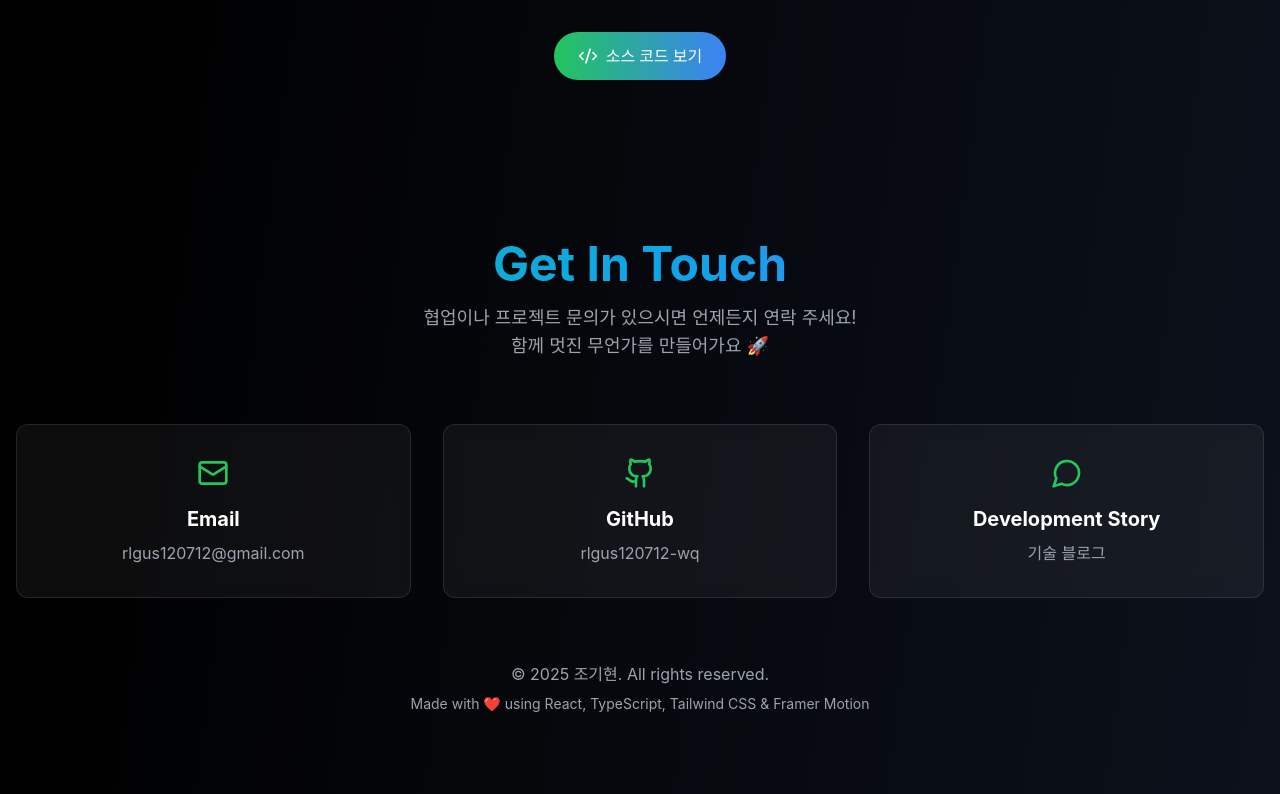
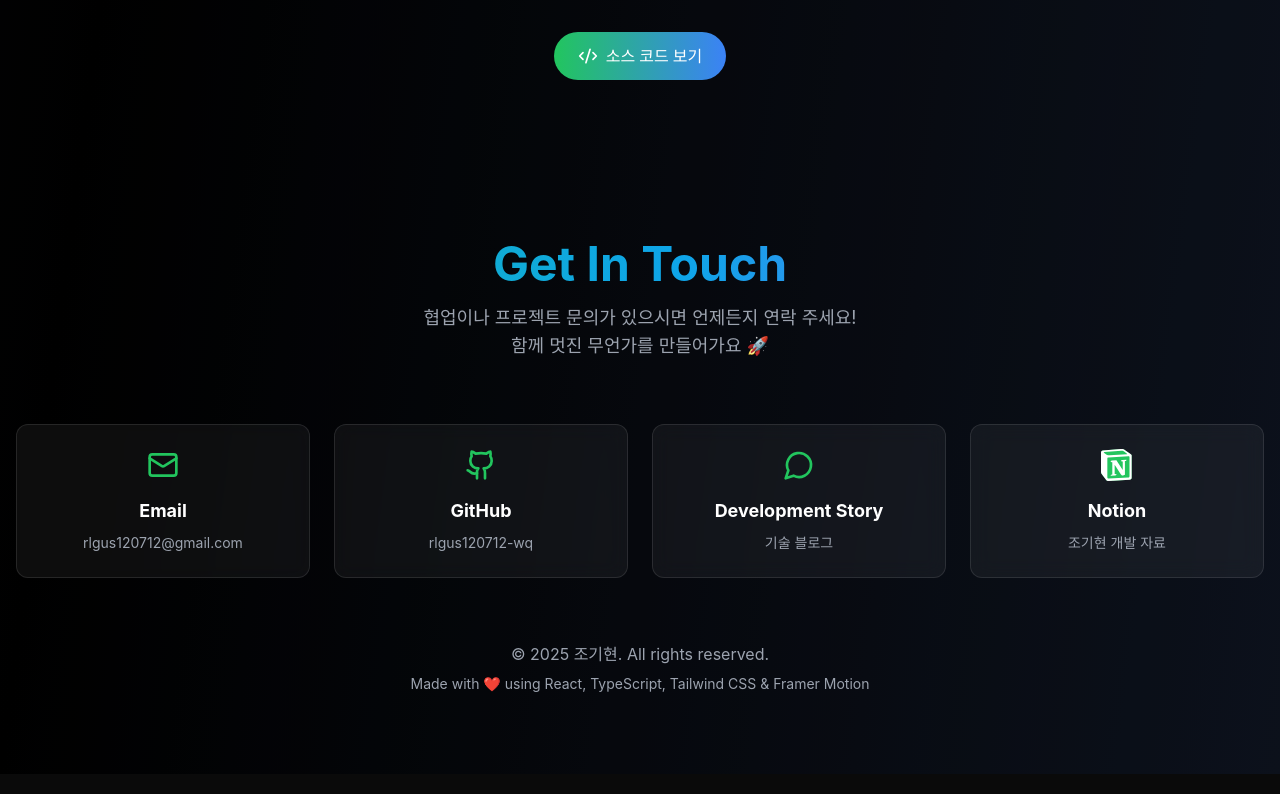
Before and after one commit to rlgus120712-wq/killer_joki_-development_story, a React (Vite) app in the folder portfolio/: page / in a window 1280 px wide. Shown: the part 9048-9842 px from the top of the page. Built offline with nearby package versions, Linux system fonts and the light colour scheme.

Commit message:
✨ Add Notion link to Contact section (React version)

```diff
--- a/portfolio/src/components/Contact.tsx
+++ b/portfolio/src/components/Contact.tsx
@@ -1,6 +1,6 @@
 import { motion } from 'framer-motion';
 import { useInView } from 'react-intersection-observer';
-import { Mail, Github, MessageCircle } from 'lucide-react';
+import { Mail, Github, MessageCircle, BookOpen } from 'lucide-react';
 
 const Contact = () => {
   const { ref, inView } = useInView({
@@ -27,6 +27,23 @@ const Contact = () => {
       value: '기술 블로그',
       link: 'https://github.com/rlgus120712-wq/killer_joki_-development_story',
     },
+    {
+      icon: (
+        <svg className="w-8 h-8" viewBox="0 0 100 100" fill="none" xmlns="http://www.w3.org/2000/svg">
+          <path
+            d="M6.017 4.313l55.333 -4.087c6.797 -0.583 8.543 -0.19 12.817 2.917l17.663 12.443c2.913 2.14 3.883 2.723 3.883 5.053v68.243c0 4.277 -1.553 6.807 -6.99 7.193L24.467 99.967c-4.08 0.193 -6.023 -0.39 -8.16 -3.113L3.3 79.94c-2.333 -3.113 -3.3 -5.443 -3.3 -8.167V11.113c0 -3.497 1.553 -6.413 6.017 -6.8z"
+            fill="currentColor"
+          />
+          <path
+            d="M61.35 0.227l-55.333 4.087C1.553 4.7 0 7.617 0 11.113v60.66c0 2.723 0.967 5.053 3.3 8.167l13.007 16.913c2.137 2.723 4.08 3.307 8.16 3.113l64.257 -3.89c5.433 -0.387 6.99 -2.917 6.99 -7.193V20.64c0 -2.21 -0.873 -2.847 -3.443 -4.733L74.167 3.143c-4.273 -3.107 -6.02 -3.5 -12.817 -2.917zM25.92 19.523c-5.247 0.353 -6.437 0.433 -9.417 -1.99L8.927 11.507c-0.77 -0.78 -0.383 -1.753 1.557 -1.947l53.193 -3.887c4.467 -0.39 6.793 1.167 8.54 2.527l9.123 6.61c0.39 0.197 1.36 1.36 0.193 1.36l-54.933 3.307 -0.68 0.047zM19.803 88.3V30.367c0 -2.53 0.777 -3.697 3.103 -3.893L86 22.78c2.14 -0.193 3.107 1.167 3.107 3.693v57.547c0 2.53 -0.39 4.67 -3.883 4.863l-60.377 3.5c-3.493 0.193 -5.043 -0.97 -5.043 -4.083zm59.6 -54.827c0.387 1.75 0 3.5 -1.75 3.7l-2.91 0.577v42.773c-2.527 1.36 -4.853 2.137 -6.797 2.137 -3.107 0 -3.883 -0.973 -6.21 -3.887l-19.03 -29.94v28.967l6.02 1.363s0 3.5 -4.857 3.5l-13.39 0.777c-0.39 -0.78 0 -2.723 1.357 -3.11l3.497 -0.97v-38.3L30.48 40.667c-0.39 -1.75 0.58 -4.277 3.3 -4.473l14.367 -0.967 19.8 30.327v-26.83l-5.047 -0.58c-0.39 -2.143 1.163 -3.7 3.103 -3.89l13.4 -0.78z"
+            fill="white"
+          />
+        </svg>
+      ),
+      title: 'Notion',
+      value: '조기현 개발 자료',
+      link: 'https://rowan-cough-23f.notion.site/009caaa7bf3a49e6aff700714288b7db',
+    },
   ];
 
   return (
@@ -47,7 +64,7 @@ const Contact = () => {
           </p>
         </motion.div>
 
-        <div className="grid md:grid-cols-3 gap-8 mb-16">
+        <div className="grid grid-cols-1 sm:grid-cols-2 lg:grid-cols-4 gap-6 mb-16">
           {contacts.map((contact, index) => (
             <motion.a
               key={contact.title}
@@ -57,15 +74,15 @@ const Contact = () => {
               initial={{ opacity: 0, y: 30 }}
               animate={inView ? { opacity: 1, y: 0 } : {}}
               transition={{ duration: 0.6, delay: index * 0.1 }}
-              className="glass p-8 rounded-xl hover:bg-white/10 transition-all group text-center"
+              className="glass p-6 rounded-xl hover:bg-white/10 transition-all group text-center"
             >
               <div className="text-primary-500 mb-4 flex justify-center group-hover:scale-110 transition-transform">
                 {contact.icon}
               </div>
-              <h3 className="text-xl font-bold mb-2 text-white">
+              <h3 className="text-lg font-bold mb-2 text-white">
                 {contact.title}
               </h3>
-              <p className="text-gray-400 group-hover:text-primary-400 transition-colors">
+              <p className="text-sm text-gray-400 group-hover:text-primary-400 transition-colors">
                 {contact.value}
               </p>
             </motion.a>
```
